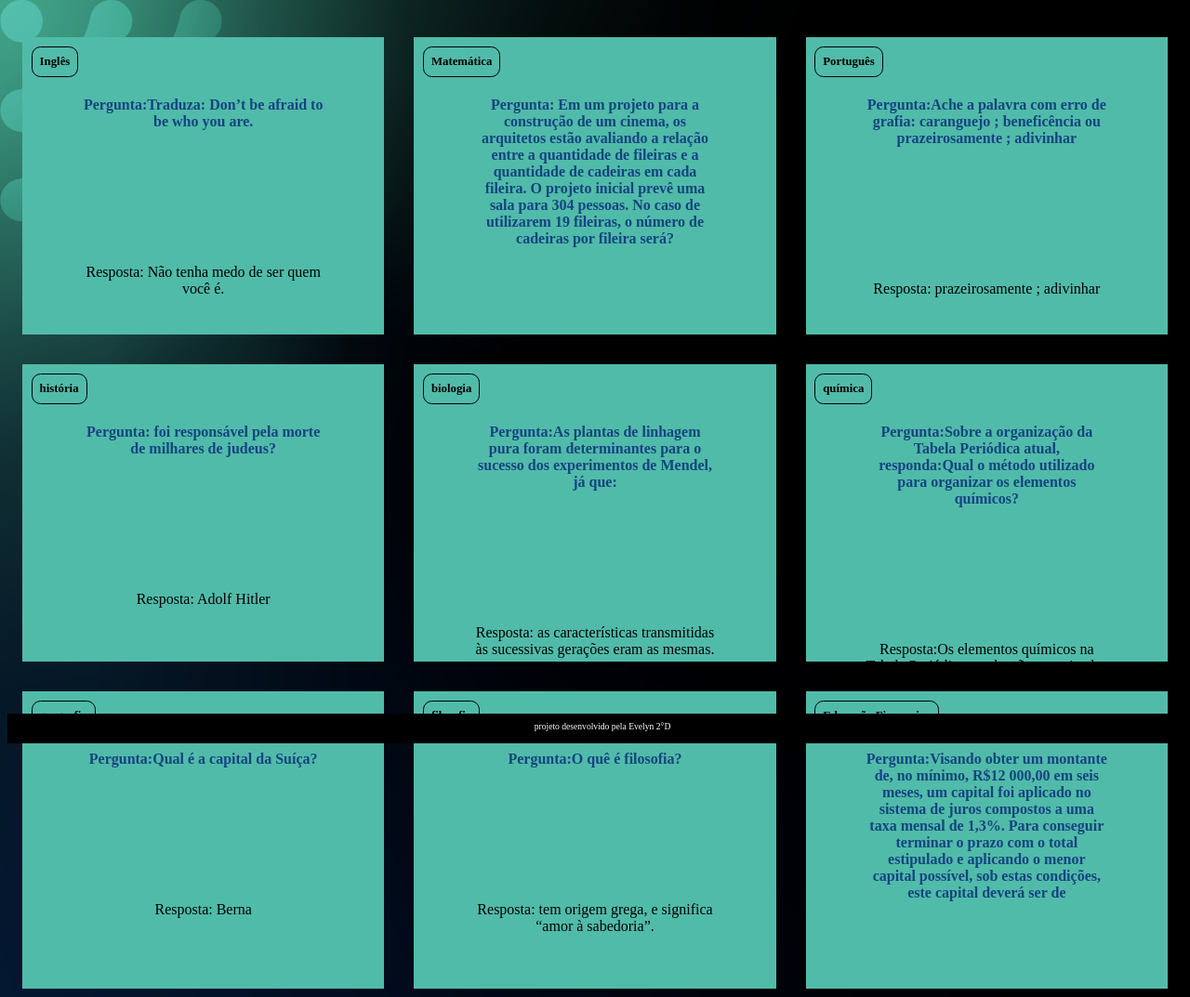
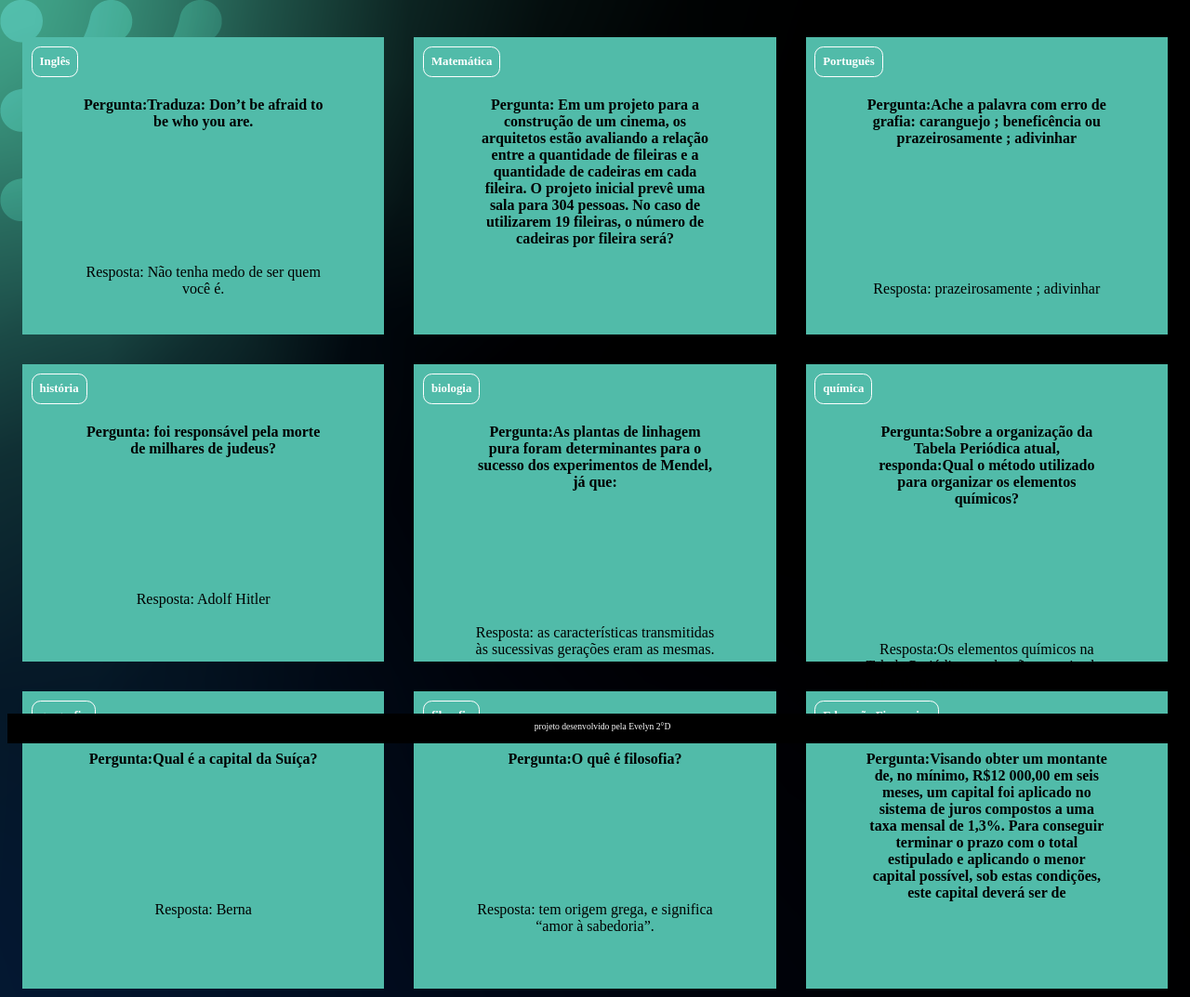
Before and after one commit to RakellyApo/flash.Card.2-D, a plain HTML site: page index.html in a window 1280 px wide. Shown: the top 1073 px of the page at 93% size. Drawn offline with Linux system fonts and the light colour scheme.

Commit message:
01.10.24

```diff
--- a/assets/style.css
+++ b/assets/style.css
@@ -1,7 +1,7 @@
 :root {
-    --text-color: #000000;
+    --text-color: #ffffff;
     --card-front-color: #51BBA9;
-    --card-back-color: #144480;
+    --card-back-color: #000000;
 }
 
 body {
```
